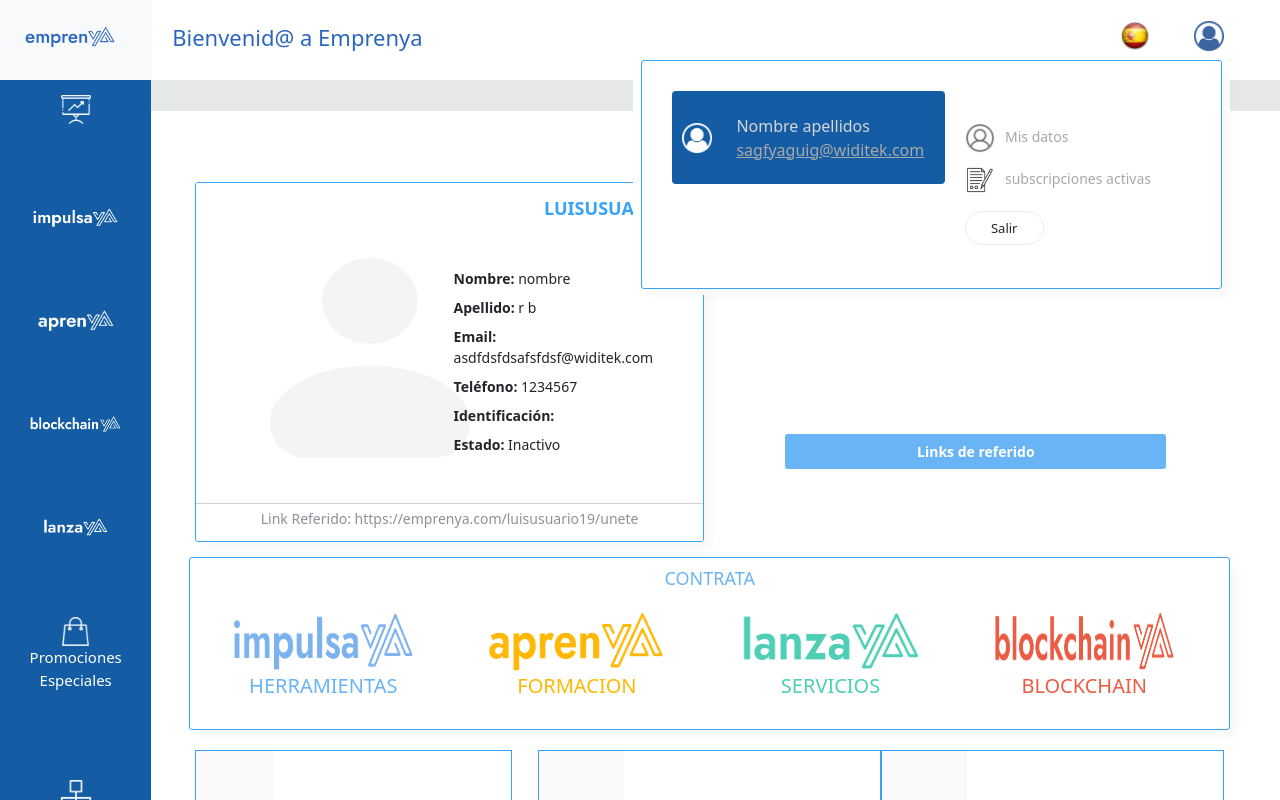
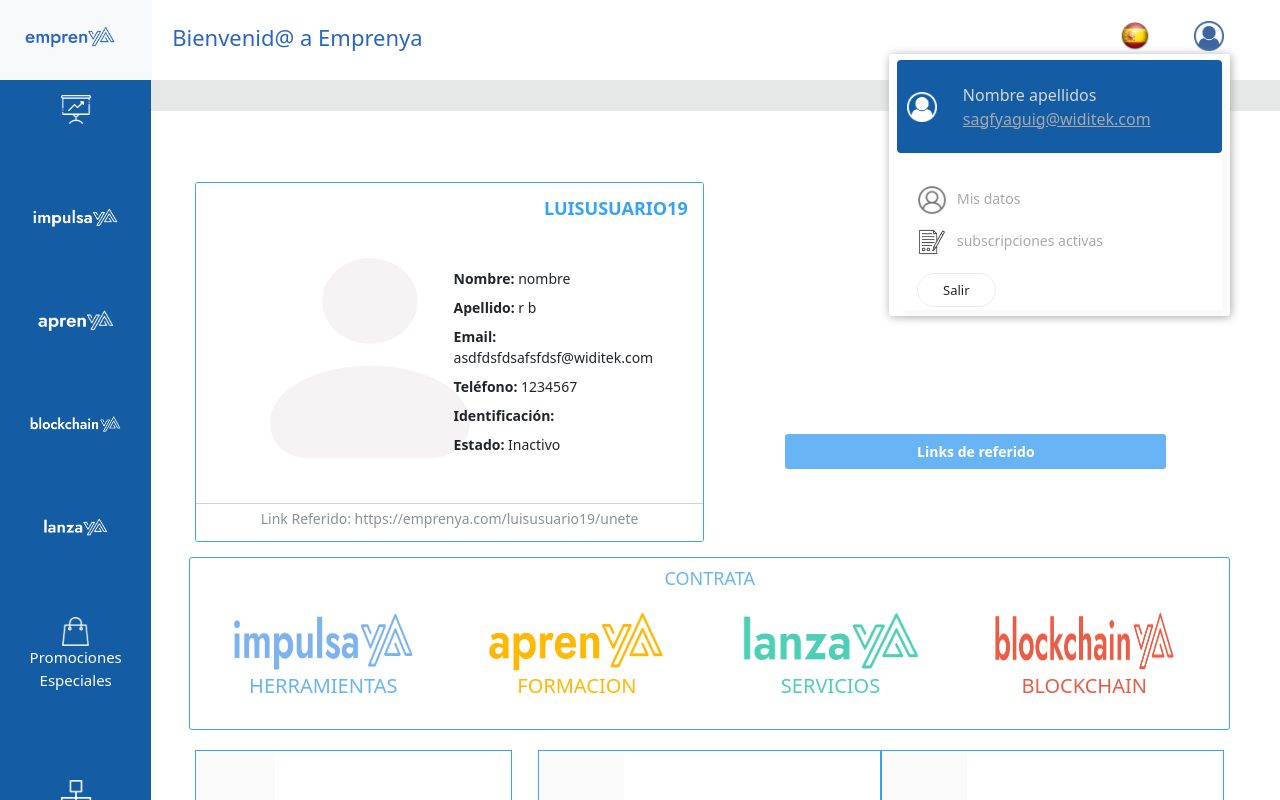
Before and after one commit to justinjerezz/Proyecto-Emprenya-Oficina-React, a React (Create React App) app in the folder emprenya-oficina/: page /dashboard/estadisticas in a window 1280 px wide. Both pictures are taken after a click on the button 1209 px from the left and 36 px from the top of the page. Shown: the top 800 px of the page. Built offline with nearby package versions, Linux system fonts and the light colour scheme.

Commit message:
tfg - falta canvas

```diff
--- a/emprenya-oficina/src/assets/css/Oficina/estilosCabeceraOficina.css
+++ b/emprenya-oficina/src/assets/css/Oficina/estilosCabeceraOficina.css
@@ -115,7 +115,7 @@
   background-color: transparent !important;
 }
 
-.card{
+.card-cabecera{
   border:none !important;
   width: 325px;
   height: 250px;
@@ -123,11 +123,15 @@
   box-shadow: 7px 7px 10px rgba(27, 25, 34, 0.03);
 }
 
-.card:hover{
+.card-body-cabecera{
+  display:block !important;
+}
+
+.card-cabecera:hover{
   background-color: transparent !important;
 }
 
-.card-datos{
+.card-datos-cabecera{
   display: flex;
   justify-content: center;
   align-items: center;
@@ -135,27 +139,28 @@
   padding: 10px 10px 10px 10px;
   background-color: #145ca4;
   border-radius: 4px;
+  width: 100% !important;
 }
 
-.card-imagen{
+.card-imagen-cabecera{
   display:inline;
   width:50px;
   margin-right: 15px;
 }
 
-.card-texto{
+.card-texto-cabecera{
   display:inline;
   width: 100%;
   color:rgb(214, 214, 214);
   font-size: 16px;
 }
 
-.card-texto a{
+.card-texto-cabecera a{
   color:rgb(168, 168, 168);
   font-size: 16px;
 }
 
-.card-acciones{
+.card-acciones-cabecera{
   height: 167px;
   padding: 20px 40px 40px 20px;
 }
--- a/emprenya-oficina/src/assets/css/Oficina/estilosEstadisticas.css
+++ b/emprenya-oficina/src/assets/css/Oficina/estilosEstadisticas.css
@@ -9,6 +9,7 @@
 
 .contenido-stats-subheader{
     margin-top: 30px;
+    display:inline-block;
 }
 
 .subheader-stats-titulo{
@@ -377,3 +378,65 @@
     background-color: #145ca4;
     border-radius: 25px;
 }
+
+.dropdown-dias{
+    width: 250px;
+}
+
+.dropdown-lista{
+    list-style: none;
+    text-decoration: none;
+    text-align: left;
+}
+
+.dropdown-lista li{
+    padding:15px 0px 10px 15px;
+    font-size:14px;
+    width: 85%;
+}
+
+.dropdown-lista li:hover{
+    background-color:rgb(250, 250, 250);
+}
+
+.dropdown-lista li a{
+    text-decoration: none;
+    color:gray;
+    width: 85%;
+}
+
+.container-card:hover{
+    background-color: transparent !important;
+}
+
+.dropdown-button{
+    display:flex;
+    align-items: center;
+    justify-content:center;
+}
+
+.dropdown-aplicar{
+    margin-right: 15px;
+    width: 83px;
+    height: 35px;
+    background-color: #34bfa3;
+    color:white;
+    border:none;
+    border-radius:20px;
+    font-size:12px;
+}
+
+.dropdown-cancelar{
+    margin-right: 5px;
+    width: 83px;
+    height: 35px;
+    background-color: white;
+    border:1px solid rgb(226, 226, 226);
+    border-radius:20px;
+    font-size:12px;
+}
+
+.dropdown-menu{
+    border:none;
+    box-shadow: 1px 1px 10px rgb(172, 172, 172) ;
+}
--- a/emprenya-oficina/src/components/oficina/CabeceraOficina.js
+++ b/emprenya-oficina/src/components/oficina/CabeceraOficina.js
@@ -49,25 +49,25 @@ export default function HeaderPrincipal(){
                                         <DropdownToggle className="drop_header">
                                             <img src={require(`../../assets/imagenes/oficina/user-emprenya.png`)} alt="usuario" className=" header_user" id="dropdownMenuImg1"/>
                                         </DropdownToggle>
-                                        <DropdownMenu className="container-menu">
-                                            <DropdownItem className="container-card">
-                                                <div className="card">
-                                                    <div className="card-body">
-                                                        <div className="card-datos">
-                                                            <div className="card-imagen">
+                                    <DropdownMenu className="container-menu">
+                                        <DropdownItem className="container-card">
+                                            <div className="card-cabecera">
+                                                <div className="card-body-cabecera">
+                                                        <div className="card-datos-cabecera">
+                                                            <div className="card-imagen-cabecera">
                                                                 <img src={require(`../../assets/imagenes/oficina/user-blanco.png`)} alt="usuario" className=" header_user" id="dropdownMenuImg1"/>
                                                             </div>
-                                                            <div className="card-texto">
+                                                            <div className="card-texto-cabecera">
                                                                 <span>Nombre  apellidos</span><br></br>
                                                                 <a href="/">sagfyaguig@widitek.com</a>
                                                             </div>
                                                         </div>
-                                                    <div className="card-acciones">
+                                                    <div className="card-acciones-cabecera">
                                                     <br/>
-                                                        <div><a href='/' class="header-enlaces"><img src={require(`../../assets/imagenes/oficina/icone-utilisateur-gris.png`)} alt="usuario" className=" header_icon" id="dropdownMenuImg1"/><span>Mis datos</span></a></div><br/>
-                                                        <div><a href='/' class="header-enlaces"><img src={require(`../../assets/imagenes/oficina/formulario.webp`)} alt="usuario" className=" header_icon" id="dropdownMenuImg1"/><span>subscripciones activas</span></a></div><br/>
+                                                        <div><a href='/' className="header-enlaces"><img src={require(`../../assets/imagenes/oficina/icone-utilisateur-gris.png`)} alt="usuario" className=" header_icon" id="dropdownMenuImg1"/><span>Mis datos</span></a></div><br/>
+                                                        <div><a href='/' className="header-enlaces"><img src={require(`../../assets/imagenes/oficina/formulario.webp`)} alt="usuario" className=" header_icon" id="dropdownMenuImg1"/><span>subscripciones activas</span></a></div><br/>
                                                         <br/>
-                                                        <a href='/' class="header-button">Salir</a>
+                                                        <a href='/' className="header-button">Salir</a>
                                                     </div>
                                                 </div>
                                             </div>
--- a/emprenya-oficina/src/components/oficina/Estadisticas.js
+++ b/emprenya-oficina/src/components/oficina/Estadisticas.js
@@ -1,17 +1,21 @@
-import React from "react";
+import React, {useState} from "react";
 import "../../assets/css/Oficina/estilosEstadisticas.css";
 import "../../../node_modules/bootstrap/dist/css/bootstrap.min.css";
 import { CgProfile } from "react-icons/cg";
 import { HiOutlineUserCircle } from "react-icons/hi";
 import { FiUsers } from "react-icons/fi";
-import { SlDrawer } from "react-icons/sl";
-import { SlHandbag } from "react-icons/sl";
+import { SlDrawer, SlHandbag } from "react-icons/sl";
 import { BiCoinStack } from "react-icons/bi";
 import { MdKeyboardArrowDown } from "react-icons/md";
+import {Dropdown, DropdownItem, DropdownMenu, DropdownToggle} from "reactstrap";
 
+export default function Estadisticas(){
+        const [dropdown3, setDropdown3]=useState(false);
 
-class Estadisticas extends React.Component{
-    render(){
+        const abrirCerrar3 = () => {
+            setDropdown3(!dropdown3);
+        }
+
 
         return(
             <>
@@ -31,7 +35,30 @@ class Estadisticas extends React.Component{
                                         <span className="subheader-stats-titulo">Este mes:</span>
                                         <span className="subheader-stats-mes">01-11-22 | 30-11-22</span>
                                     </span>
-                                    <span className="enlace-div" href='/'><MdKeyboardArrowDown className="icono-enlace" color="white" /></span>
+                                    <Dropdown isOpen={dropdown3} toggle={abrirCerrar3}>
+                                        <DropdownToggle className="drop_header">
+                                            <span className="enlace-div" href='/'><MdKeyboardArrowDown className="icono-enlace" color="white" /></span>
+                                        </DropdownToggle>
+                                        <DropdownMenu >
+                                            <DropdownItem className="dropdown-dias container-card">
+                                                <ul className="dropdown-lista">
+                                                    <li><a href='/'>Hoy</a></li>
+                                                    <li><a href='/'>Ayer</a></li>
+                                                    <li><a href='/'>Últimos 7 días</a></li>
+                                                    <li><a href='/'>Últimos 30 dias</a></li>
+                                                    <li><a href='/'>Este mes</a></li>
+                                                    <li><a href='/'>El mes pasado</a></li>
+                                                    <li><a href='/'>Rango personalizado</a></li>
+                                                </ul>
+                                                <br />
+                                                <div className="dropdown-button">
+                                                    <button className="dropdown-aplicar">Aplicar</button>
+                                                    <button className="dropdown-cancelar">Cancelar</button>
+                                                </div>
+                                            </DropdownItem>
+                                        </DropdownMenu>
+                                    </Dropdown>
+
                                 </div>
                             </div>
                         </div>
@@ -219,7 +246,7 @@ class Estadisticas extends React.Component{
                                             </div>
                                         </div>
                                     </div>
-                                    <div class="datos-canvas">
+                                    <div className="datos-canvas">
                                         a
                                     </div>
                                 </div>
@@ -278,7 +305,7 @@ class Estadisticas extends React.Component{
                                             </div>
                                         </div>
                                     </div>
-                                    <div class="datos-canvas">
+                                    <div className="datos-canvas">
                                         a
                                     </div>
                                 </div>
@@ -288,7 +315,5 @@ class Estadisticas extends React.Component{
                 </div>
             </>
         );
-    }
+
 }
-
-export default Estadisticas;
--- a/emprenya-oficina/src/components/oficina/FooterOficina.js
+++ b/emprenya-oficina/src/components/oficina/FooterOficina.js
@@ -5,11 +5,11 @@ class FooterOficina extends React.Component {
     render() {
         return (
             <>
-                <footer class="m-grid__item	m-footer  container-footer">
-                    <div class="m-container m-container--fluid m-container--full-height m-page__container">
-                        <div class="m-stack m-stack--flex-tablet-and-mobile m-stack--ver m-stack--desktop">
-                            <div class="text-center m-stack__item m-stack__item--left m-stack__item--middle m-stack__item--last">
-                                <span class="m-footer__copyright">2022 Desarrollado por<a href="https://futurum.software" class="m-link"> Futurum Software</a>
+                <footer className="m-grid__item	m-footer  container-footer">
+                    <div className="m-container m-container--fluid m-container--full-height m-page__container">
+                        <div className="m-stack m-stack--flex-tablet-and-mobile m-stack--ver m-stack--desktop">
+                            <div className="text-center m-stack__item m-stack__item--left m-stack__item--middle m-stack__item--last">
+                                <span className="m-footer__copyright">2022 Desarrollado por<a href="https://futurum.software" className="m-link"> Futurum Software</a>
                                     <img width="40px" src="/logo-f.png" alt="" />
                                 </span>
                             </div>
```
